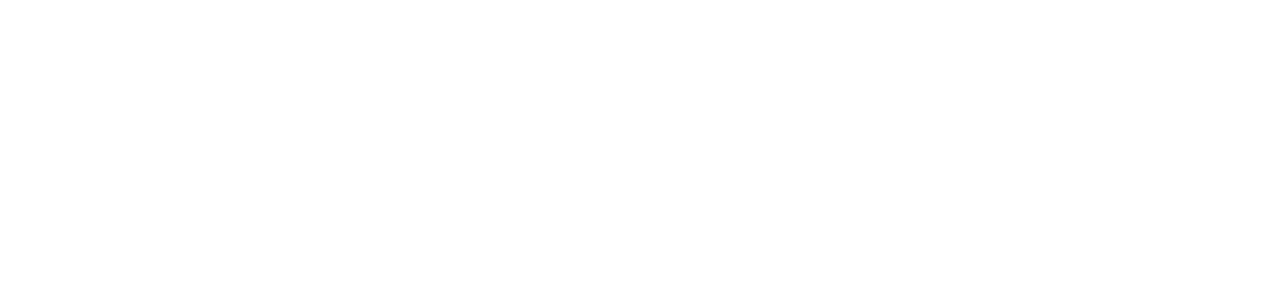
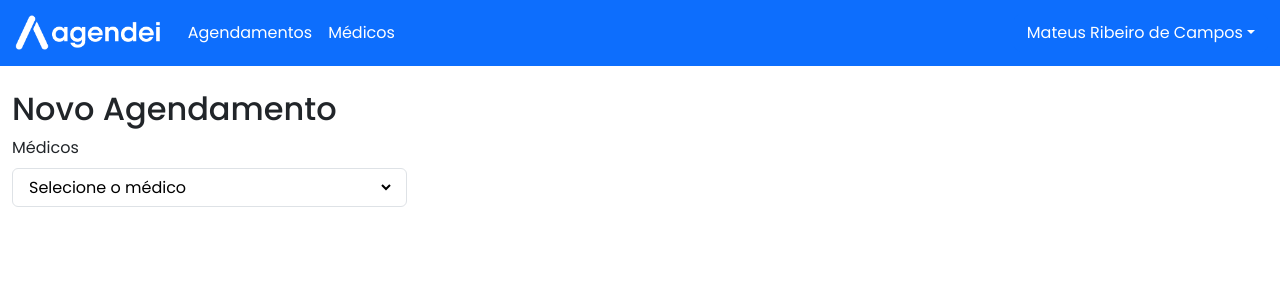
Before and after one commit to mateusribeirocampos/dragenda, a React (Vite) app in the folder agendei-web/: page /appointments/add in a window 1280 px wide. Before the commit this address had no page. Shown: the top 300 px of the page. Built offline with nearby package versions, Linux system fonts and the light colour scheme.

Commit message:
feat: appointment new schedule page added and icon to edit and delete works

```diff
--- a/agendei-web/index.html
+++ b/agendei-web/index.html
@@ -1,15 +1,28 @@
-<!doctype html>
+<!DOCTYPE html>
 <html lang="pt-br">
   <head>
     <meta charset="UTF-8" />
     <link rel="icon" href="/agendei.ico" />
     <meta name="viewport" content="width=device-width, initial-scale=1.0" />
-    <link href="https://cdn.jsdelivr.net/npm/bootstrap@5.3.3/dist/css/bootstrap.min.css" rel="stylesheet" integrity="sha384-QWTKZyjpPEjISv5WaRU9OFeRpok6YctnYmDr5pNlyT2bRjXh0JMhjY6hW+ALEwIH" crossorigin="anonymous">
+    <link
+      href="https://cdn.jsdelivr.net/npm/bootstrap@5.3.3/dist/css/bootstrap.min.css"
+      rel="stylesheet"
+      integrity="sha384-QWTKZyjpPEjISv5WaRU9OFeRpok6YctnYmDr5pNlyT2bRjXh0JMhjY6hW+ALEwIH"
+      crossorigin="anonymous"
+    />
+    <link
+      rel="stylesheet"
+      href="https://cdn.jsdelivr.net/npm/bootstrap-icons@1.11.3/font/bootstrap-icons.min.css"
+    />
     <title>Agendei</title>
   </head>
   <body>
     <div id="root"></div>
     <script type="module" src="/src/main.jsx"></script>
-    <script src="https://cdn.jsdelivr.net/npm/bootstrap@5.3.3/dist/js/bootstrap.bundle.min.js" integrity="sha384-YvpcrYf0tY3lHB60NNkmXc5s9fDVZLESaAA55NDzOxhy9GkcIdslK1eN7N6jIeHz" crossorigin="anonymous"></script>
+    <script
+      src="https://cdn.jsdelivr.net/npm/bootstrap@5.3.3/dist/js/bootstrap.bundle.min.js"
+      integrity="sha384-YvpcrYf0tY3lHB60NNkmXc5s9fDVZLESaAA55NDzOxhy9GkcIdslK1eN7N6jIeHz"
+      crossorigin="anonymous"
+    ></script>
   </body>
 </html>
--- a/agendei-web/src/components/appointment/appoitment.jsx
+++ b/agendei-web/src/components/appointment/appoitment.jsx
@@ -6,23 +6,24 @@
 
   return (
     <tr>
-      <td scope="col">{props.user}</td>
-      <td scope="col">{props.doctor}</td>
-      <td scope="col">{props.service}</td>
-      <td scope="col">{new Intl.DateTimeFormat('pt-BR', {dataStyle: 'short'}).format(dt)}</td>
-      <td scope="col" className="text-end">
+      <td>{props.user}</td>
+      <td>{props.doctor}</td>
+      <td>{props.service}</td>
+      <td>{new Intl.DateTimeFormat('pt-BR', {dataStyle: 'short'}).format(dt)}</td>
+      <td className="text-end">
         { new Intl.NumberFormat('pt-BR', { style: 'currency', currency: 'BRL' }).format(props.price)}
       </td>
-      <td scope="col">
-        <div>
-          <button className='btn btn-sm btn-primary'>Editar
+      <td className='text-end'>
+        <div className='d-inline me-3'>
+          <button onClick={() => props.clickEdit(props.id_appointment)}
+          className='btn btn-sm btn-primary'>
+          <i className="bi bi-pencil-square"></i>
           </button>
         </div>
-        <div>
-          <button className='btn btn-sm btn-danger'>Excluir
-
+          <button onClick={() => props.clickDelete(props.id_appointment)}
+          className='btn btn-sm btn-danger'>
+          <i className="bi bi-trash3"></i>
           </button>
-        </div>
       </td>
     </tr>
   );
@@ -32,9 +33,11 @@
   user: PropTypes.string.isRequired,
   doctor: PropTypes.string.isRequired,
   service: PropTypes.string.isRequired,
-  booking_date: PropTypes.instanceOf(Date).isRequired,
+  booking_date: PropTypes.oneOfType([PropTypes.instanceOf(Date), PropTypes.string]).isRequired,
   price: PropTypes.number.isRequired,
-
+  id_appointment: PropTypes.number.isRequired,
+  clickEdit: PropTypes.func.isRequired,
+  clickDelete: PropTypes.func.isRequired
 }
 
 export default Appointment;
--- /dev/null
+++ b/agendei-web/src/pages/appointment-add/appointment-add.jsx
@@ -0,0 +1,38 @@
+import Navbar from "../../components/navbar/navbar.jsx";
+import { doctors } from "../../constants/data.js";
+
+function AppointmentAdd() {
+  return (
+    <div>
+      <Navbar />
+
+      <div className="container-fluid mt-page">
+        <div className="row col-lg-4">
+          <div className="col-12">
+            <h2>Novo Agendamento</h2>
+          </div>
+
+          <div className="col-12">
+            <label htmlFor="doctor" className="form-label">
+              Médicos
+            </label>
+            <div className="form-control mb-2">
+              <select name="doctors" id="doctors">
+                <option value="0">Selecione o médico</option>
+                {doctors.map((d) => {
+                  return (
+                    <option key={d.id_doctor} value={d.id_doctor}>
+                      {d.name}
+                    </option>
+                  );
+                })}
+              </select>
+            </div>
+          </div>
+        </div>
+      </div>
+    </div>
+  );
+}
+
+export default AppointmentAdd;
--- a/agendei-web/src/pages/appointments/appointments.css
+++ b/agendei-web/src/pages/appointments/appointments.css
@@ -0,0 +1,3 @@
+.col-buttons {
+  width: 120px;
+}
--- a/agendei-web/src/pages/appointments/appointments.jsx
+++ b/agendei-web/src/pages/appointments/appointments.jsx
@@ -1,3 +1,4 @@
+import "./appointments.css";
 import { Link } from "react-router-dom";
 import Navbar from "../../components/navbar/navbar";
 import { doctors, appointments } from "../../constants/data.js";
@@ -21,7 +22,7 @@
         <div>
           <h2 className="d-inline">Agendamentos</h2>
           <Link
-            to="appointments/add"
+            to="/appointments/add"
             className="btn btn-outline-primary ms-5 mb-2"
           >
             Novo agendamento
--- a/agendei-web/src/rotas.jsx
+++ b/agendei-web/src/rotas.jsx
@@ -2,6 +2,7 @@
 import Login from "./pages/login/login.jsx";
 import Register from "./pages/register/register.jsx";
 import Appointments from "./pages/appointments/appointments.jsx";
+import AppointmentAdd from "./pages/appointment-add/appointment-add.jsx";
 
 function Rotas() {
   return (
@@ -10,6 +11,7 @@
         <Route path="/" element={<Login />} />
         <Route path="/register" element={<Register />} />
         <Route path="/appointments" element={<Appointments />} />
+        <Route path="/appointments/add" element={<AppointmentAdd />} />
       </Routes>
     </BrowserRouter>
   );
```
Also changed, not shown: agendei-web/src/pages/appointment-add/appointment-add.css (added), 1 other file (tests, documents, lock files or other folders).
